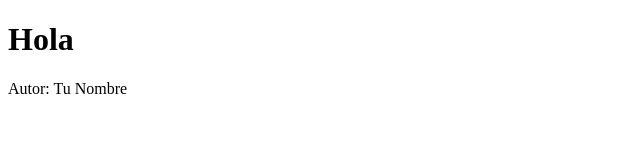
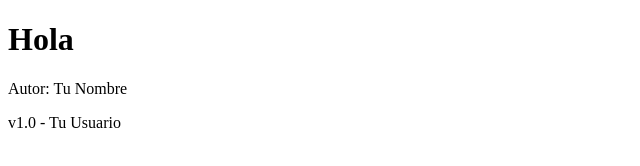
Before and after one commit to Abigail20OA/practica-git-individual, a plain HTML site: page index.html in a window 1280 px wide. Shown: the whole page, without its empty margins (0-640 px from the left). Drawn offline with Linux system fonts and the light colour scheme.

Commit message:
feat: agrego footer simple

```diff
--- a/index.html
+++ b/index.html
@@ -1,2 +1,3 @@
 <!doctype html><title>Demo</title><h1>Hola</h1>
 <p>Autor: Tu Nombre</p>
+<footer>v1.0 - Tu Usuario</footer>
```
